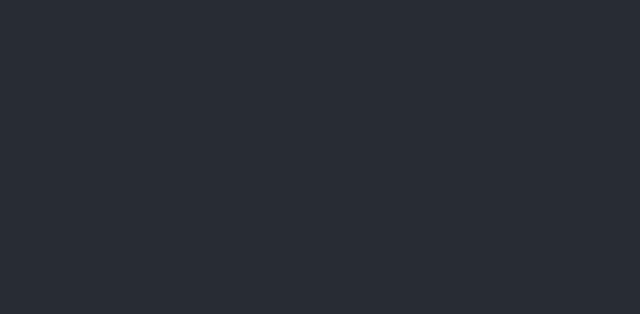
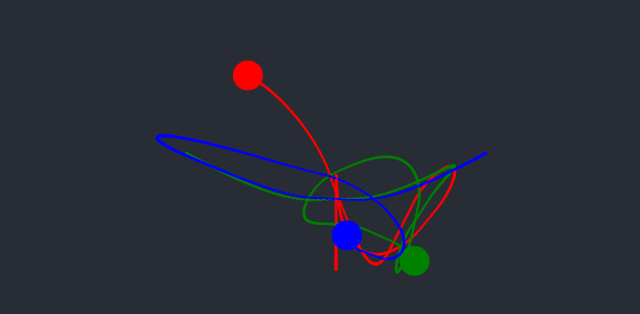
Before and after one commit to tlstommy/n-body-simulator, a React (Create React App) app: page / in a window 1280 px wide. Shown: the part 280-594 px from the top of the page, without its empty margins (304-944 px from the left). Built offline with nearby package versions, Linux system fonts and the light colour scheme.

Commit message:
commit for now

```diff
--- a/src/components/Container.js
+++ b/src/components/Container.js
@@ -23,10 +23,17 @@ export default function Container(){
 
 
         //3body
-        //{ x: 900, y: 750, vX: 0, vY: 100, radius: 15, color: 'red', mass: setMassVal(6,24), staticBody: false, trail: []},
-        //{ x: 600, y: 250, vX: 0, vY:-100, radius: 15, color: 'green', mass: setMassVal(6,24), staticBody: false, trail: []},
-        //{ x: 1200, y: 250, vX: 100, vY: 0, radius: 15, color: 'blue', mass: setMassVal(6,24), staticBody: false, trail: []},
-        //
+        //{ x: 900, y: 650, vX: -2.6e5, vY: -2.6e5, radius: 15, color: 'red', mass: setMassVal(6,24), staticBody: false, trail: []},
+        //{ x: 600, y: 250, vX: 2.6e5, vY: 0, radius: 15, color: 'green', mass: setMassVal(6,24), staticBody: false, trail: []},
+        //{ x: 1200, y: 250, vX: 0, vY: 2.6e5, radius: 15, color: 'blue', mass: setMassVal(6,24), staticBody: false, trail: []},
+
+
+        //3body - Stableish triangular configuration (Lagrange L4/L5 type)
+        { x: 900, y: 550, vX: 0, vY: -3e5, radius: 15, color: 'red', mass: setMassVal(6,24), staticBody: false, trail: []},
+        { x: 750, y: 433, vX: 2.6e5, vY: 1.5e5, radius: 15, color: 'green', mass: setMassVal(6,24), staticBody: false, trail: []},
+        { x: 1050, y: 433, vX: -2.6e5, vY: 1.5e5, radius: 15, color: 'blue', mass: setMassVal(6,24), staticBody: false, trail: []},
+
+
         //{ x: 900, y: 415, vX: 0, vY: 0, radius: 1, color: 'white', mass: setMassVal(1,1), staticBody: true, trail: []},
 
         //four body
--- a/src/components/Simulation.js
+++ b/src/components/Simulation.js
@@ -16,7 +16,7 @@ export default function Simulation(props){
     const EPSILON = 1e-2; //softening param to prevent singularities or physics errors on collisions
     const G = 6.6743e-11; //newtons universal Grav constant
 
-    const enableCollisions = true;
+    const enableCollisions = false;
     const collisionType = "elastic";
 
     function calculateTotalEnergy(bodies) {
```
